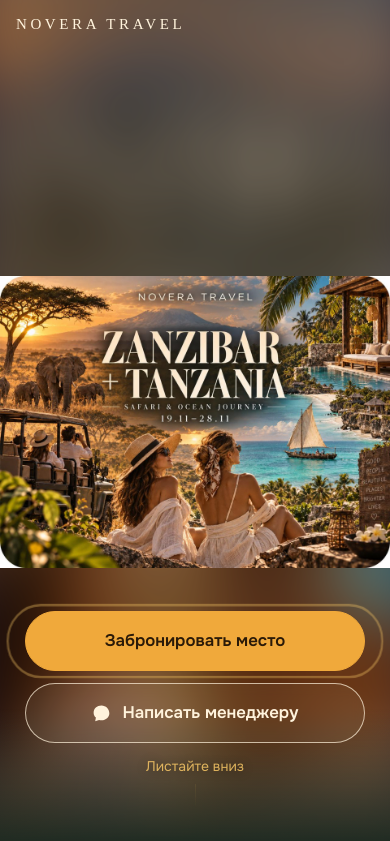
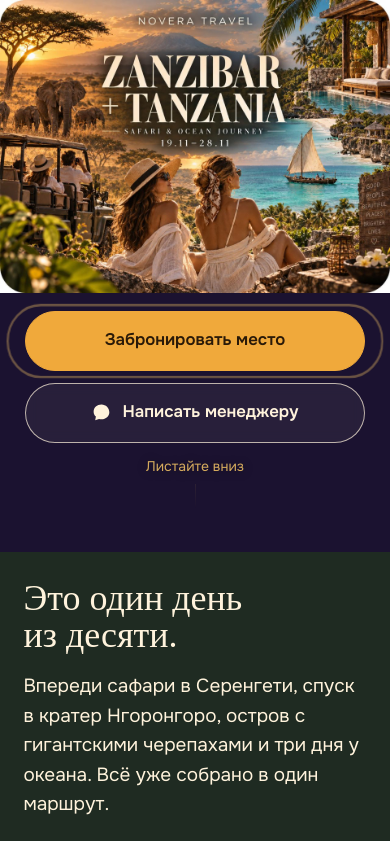
Before and after one commit to janaomirwomanclub-code/novera_zanzibar, a plain HTML site: page index.html in a window 390 px wide. Shown: the top 841 px of the page. Drawn offline with Linux system fonts and the light colour scheme; a web font is replaced by a local one.

Commit message:
Add files via upload

```diff
--- a/index.html
+++ b/index.html
@@ -98,7 +98,7 @@ p{max-width:62ch}
 .cta-row{display:flex;flex-wrap:wrap;gap:12px}
 
 /* ---------- header + dock ---------- */
-.top{position:fixed;top:0;left:0;right:0;z-index:60;display:flex;justify-content:space-between;align-items:center;gap:16px;padding:calc(env(safe-area-inset-top,0px) + 12px) clamp(16px,4vw,48px) 12px;transition:background .3s,backdrop-filter .3s}
+.top{position:fixed;top:0;left:0;right:0;z-index:60;display:flex;justify-content:flex-end;align-items:center;gap:16px;padding:calc(env(safe-area-inset-top,0px) + 12px) clamp(16px,4vw,48px) 12px;transition:background .3s,backdrop-filter .3s}
 .top.solid{background:rgba(27,18,48,.84);-webkit-backdrop-filter:blur(10px);backdrop-filter:blur(10px)}
 .brand{font-size:clamp(15px,1.6vw,19px);letter-spacing:.24em;text-decoration:none;color:var(--sand)}
 .top-r{display:none;align-items:center;gap:22px}
@@ -121,15 +121,21 @@ p{max-width:62ch}
 .bg-art::after{content:"";position:absolute;inset:0;pointer-events:none}
 
 /* ---------- HERO: static ---------- */
-.hero-static{position:relative;height:100vh;height:100svh;height:100dvh;overflow:hidden;background:var(--dusk)}
-.hero-static::after{content:"";position:absolute;left:0;right:0;bottom:0;height:16%;background:linear-gradient(180deg,rgba(31,43,34,0),#1F2B22);pointer-events:none;z-index:1}
-.hero-bg{position:absolute;inset:0;z-index:0;overflow:hidden;background:var(--dusk)}
-.hero-bg-blur{position:absolute;inset:-5%;width:110%;height:110%;object-fit:cover;filter:blur(32px) saturate(1.2) brightness(.72);transform:scale(1.08);max-width:none}
-.hero-bg-main{position:absolute;inset:0;width:100%;height:100%;object-fit:contain;object-position:center center;max-width:none}
-@media(min-aspect-ratio:4/3){.hero-bg-main{object-fit:cover}.hero-bg-blur{display:none}}
+.hero-static{position:relative;height:auto;overflow:hidden;background:var(--dusk)}
+.hero-bg{position:relative;width:100%;aspect-ratio:4/3;overflow:hidden;z-index:0;background:var(--dusk)}
+.hero-bg-blur{display:none}
+.hero-bg-main{position:absolute;inset:0;width:100%;height:100%;object-fit:cover;object-position:center top;max-width:none}
 .sr-only{position:absolute;width:1px;height:1px;padding:0;margin:-1px;overflow:hidden;clip:rect(0,0,0,0);white-space:nowrap;border:0}
-.hero-cta{position:absolute;left:0;right:0;bottom:0;z-index:3;display:flex;flex-direction:column;align-items:center;gap:12px;padding:0 var(--pad) clamp(22px,4vh,40px)}
+.hero-cta{position:relative;z-index:3;display:flex;flex-direction:column;align-items:center;gap:12px;padding:18px var(--pad) clamp(26px,5vh,42px);background:var(--dusk)}
 .hero-cta .btn{width:min(100%,340px)}
+@media(min-aspect-ratio:4/3){
+  .hero-static{height:100vh;height:100svh;height:100dvh}
+  .hero-static::after{content:"";position:absolute;left:0;right:0;bottom:0;height:16%;background:linear-gradient(180deg,rgba(31,43,34,0),#1F2B22);pointer-events:none;z-index:1}
+  .hero-bg{position:absolute;inset:0;aspect-ratio:auto}
+  .hero-bg-blur{display:block;position:absolute;inset:-5%;width:110%;height:110%;object-fit:cover;filter:blur(32px) saturate(1.2) brightness(.72);transform:scale(1.08);max-width:none}
+  .hero-bg-main{object-fit:cover;object-position:center center}
+  .hero-cta{position:absolute;left:0;right:0;bottom:0;padding:0 var(--pad) clamp(22px,4vh,40px);background:none}
+}
 .cue{font-size:14px;opacity:.85;display:flex;flex-direction:column;align-items:center;gap:6px;color:var(--soft);text-shadow:0 1px 12px rgba(15,10,30,.6)}
 .cue i{display:block;width:1px;height:26px;background:linear-gradient(var(--soft),transparent);animation:cue 1.8s ease-in-out infinite;transform-origin:top}
 @keyframes cue{0%{transform:scaleY(0)}60%{transform:scaleY(1)}100%{transform:scaleY(1);opacity:0}}
@@ -337,7 +343,6 @@ footer{margin-top:14px;font-size:14px;opacity:.85}
   .hero-cta{flex-direction:row;padding-bottom:10px;gap:10px}.hero-cta .cue{display:none}
   .btn.lg{min-height:42px;padding:.45em 1.2em;font-size:.92rem}
 }
-}
 
 @media(prefers-reduced-motion:reduce){
   html{scroll-behavior:auto}
@@ -439,7 +444,6 @@ footer{margin-top:14px;font-size:14px;opacity:.85}
 </svg>
 
 <header class="top" id="top">
-  <a class="brand" href="#" aria-label="Novera Travel, в начало">NOVERA TRAVEL</a>
   <div class="top-r">
     <a class="nav" href="#route">Программа</a>
     <a class="nav" href="#price">Стоимость</a>
@@ -477,8 +481,6 @@ footer{margin-top:14px;font-size:14px;opacity:.85}
     <h2 id="h-bridge" class="rv">Это один день из десяти.</h2>
     <p class="lede rv">Впереди сафари в Серенгети, спуск в кратер Нгоронгоро, остров с гигантскими черепахами и три дня у океана. Всё уже собрано в один маршрут.</p>
     <div class="cta-row rv">
-      <a class="btn" data-wa="book" href="https://wa.me/message/EJZOVFYMW3QOE1" target="_blank" rel="noopener">Забронировать место</a>
-      <a class="btn ghost" data-wa="manager" href="https://wa.me/message/EJZOVFYMW3QOE1" target="_blank" rel="noopener"><svg aria-hidden="true"><use href="#i-chat"/></svg>Написать менеджеру</a>
       <a class="textlink" href="#route">Сначала посмотреть программу</a>
     </div>
     <ul class="trust">
```
